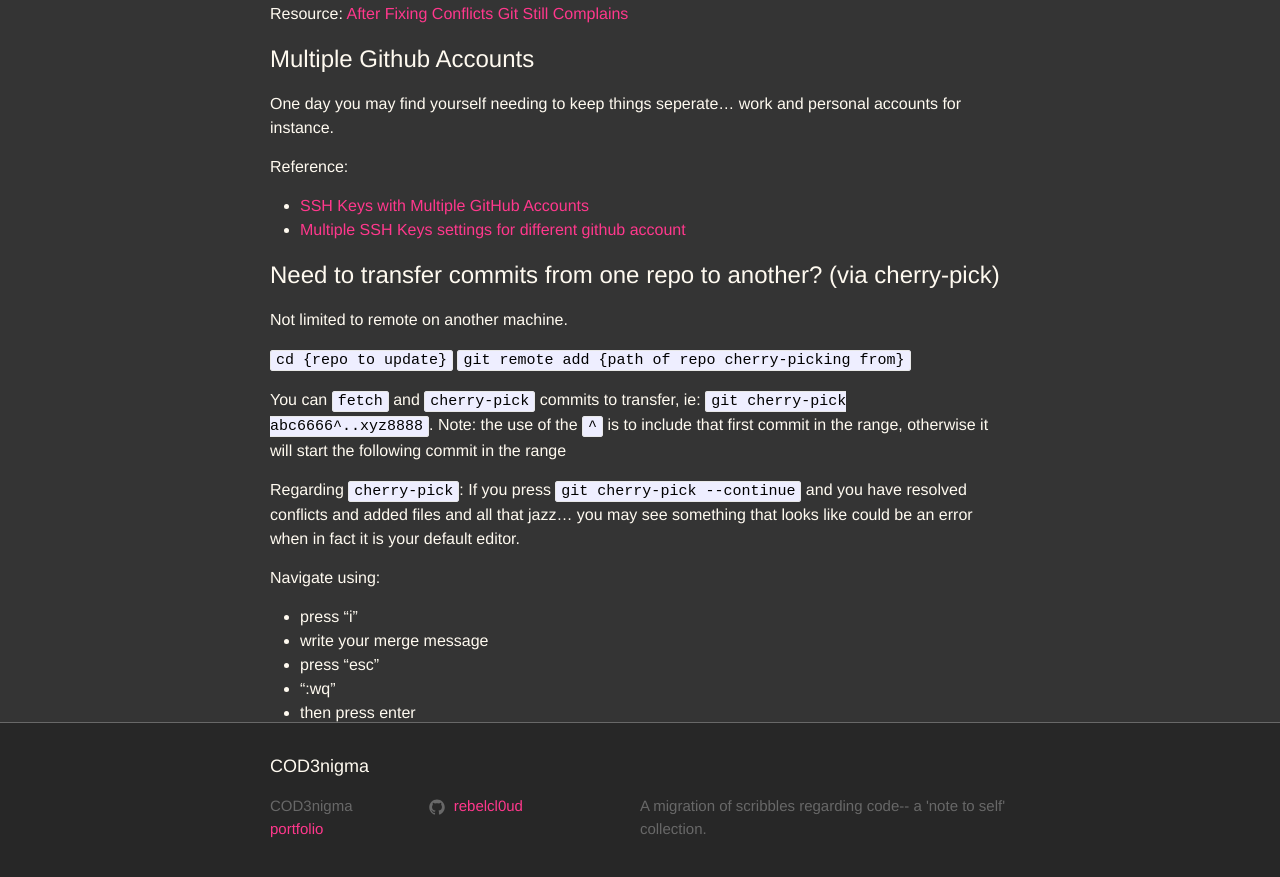
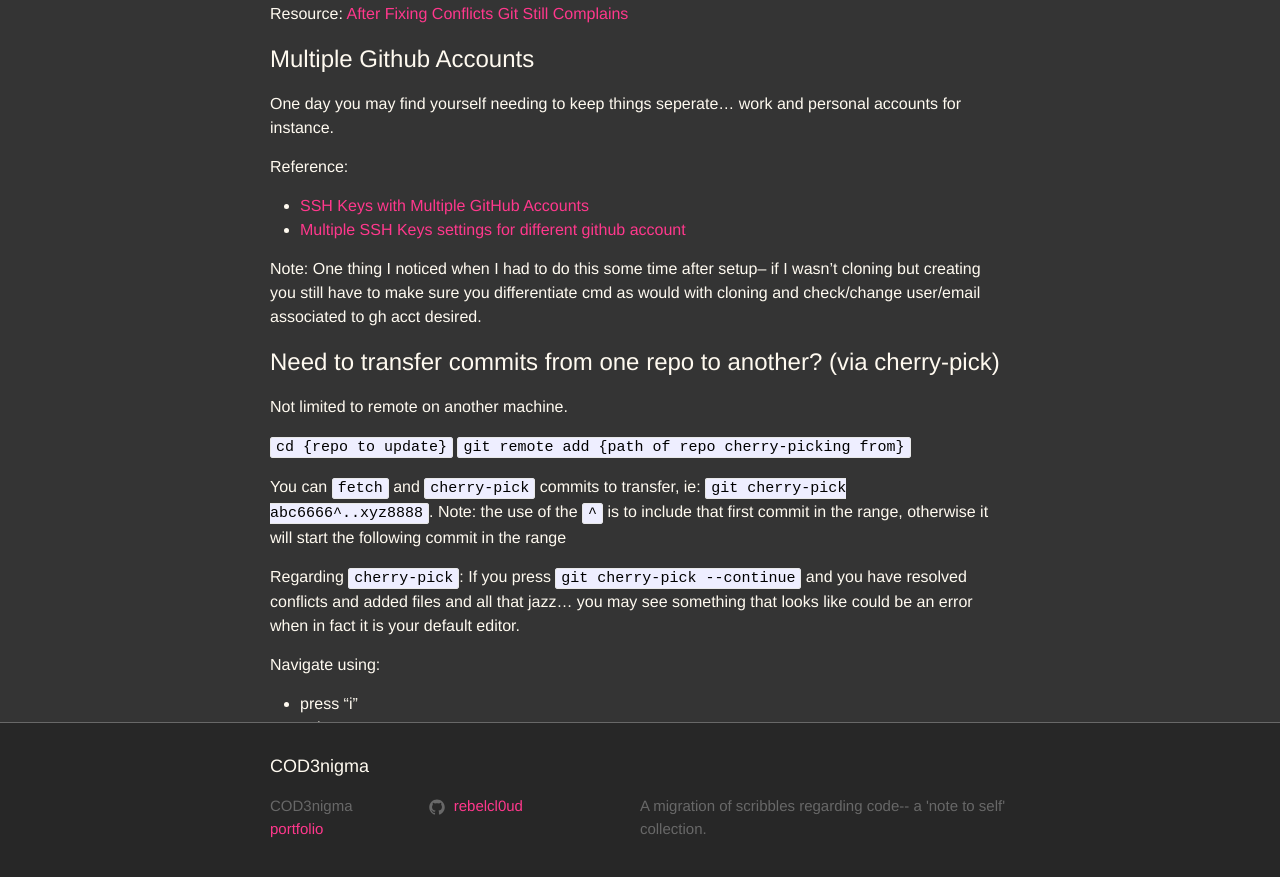
Before and after one commit to rebelcl0ud/blog, a Jekyll site: the page built from _posts/2017-06-19-[06]-git-it-done.markdown, in a window 1280 px wide and 900 px high, scrolled down 3640 px. Shown: the top 877 px of the window. Built offline with Jekyll 4.4.1, drawn with Linux system fonts in a browser that asks for light colours.

Commit message:
update on multi gh acct section

```diff
--- a/_posts/2017-06-19-[06]-git-it-done.markdown
+++ b/_posts/2017-06-19-[06]-git-it-done.markdown
@@ -140,6 +140,8 @@ Reference:
 - [SSH Keys with Multiple GitHub Accounts](https://medium.com/@trionkidnapper/ssh-keys-with-multiple-github-accounts-c67db56f191e)
 - [Multiple SSH Keys settings for different github account](https://gist.github.com/jexchan/2351996/)
 
+Note: One thing I noticed when I had to do this some time after setup-- if I wasn't cloning but creating you still have to make sure you differentiate cmd as would with cloning and check/change user/email associated to gh acct desired.
+
 # Need to transfer commits from one repo to another? (via cherry-pick)
 Not limited to remote on another machine.
 
```
